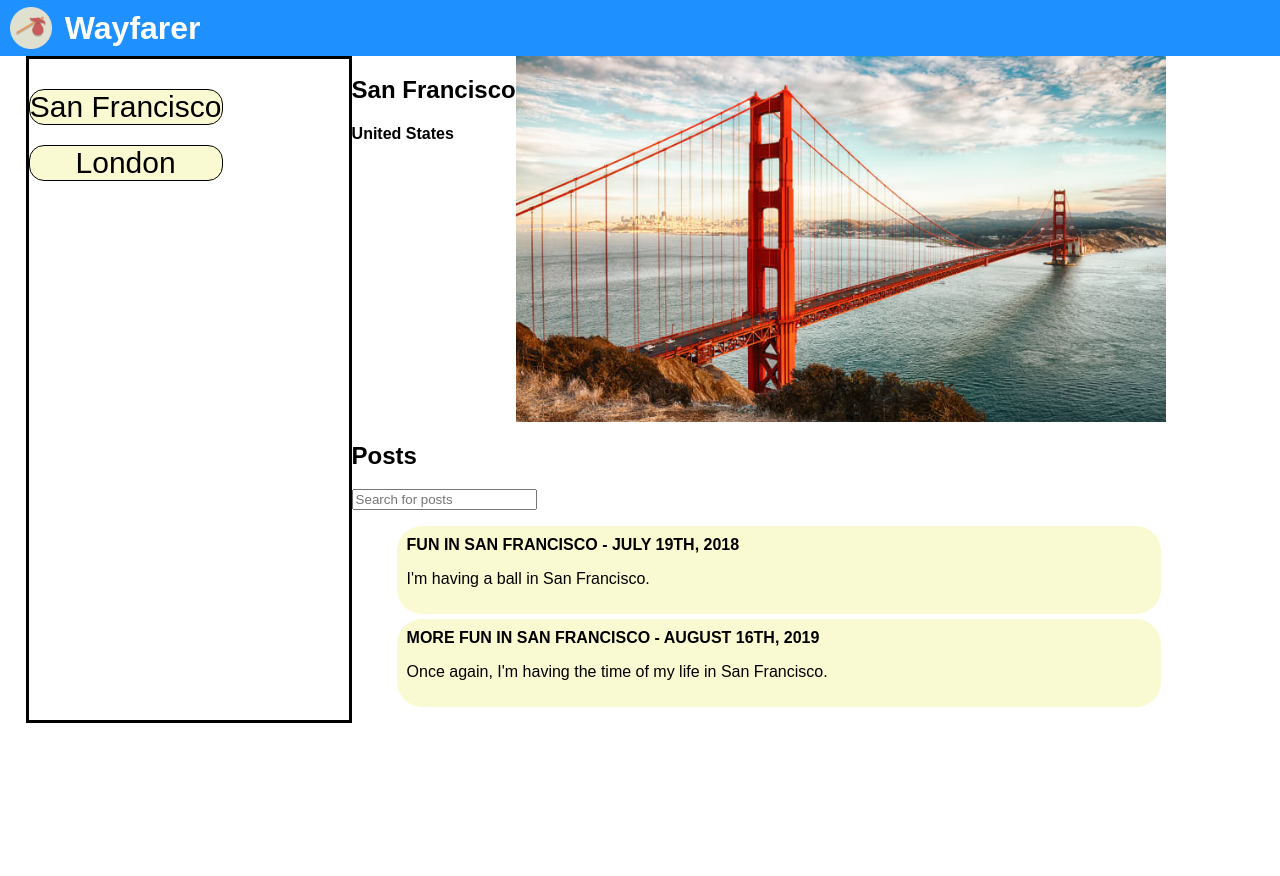
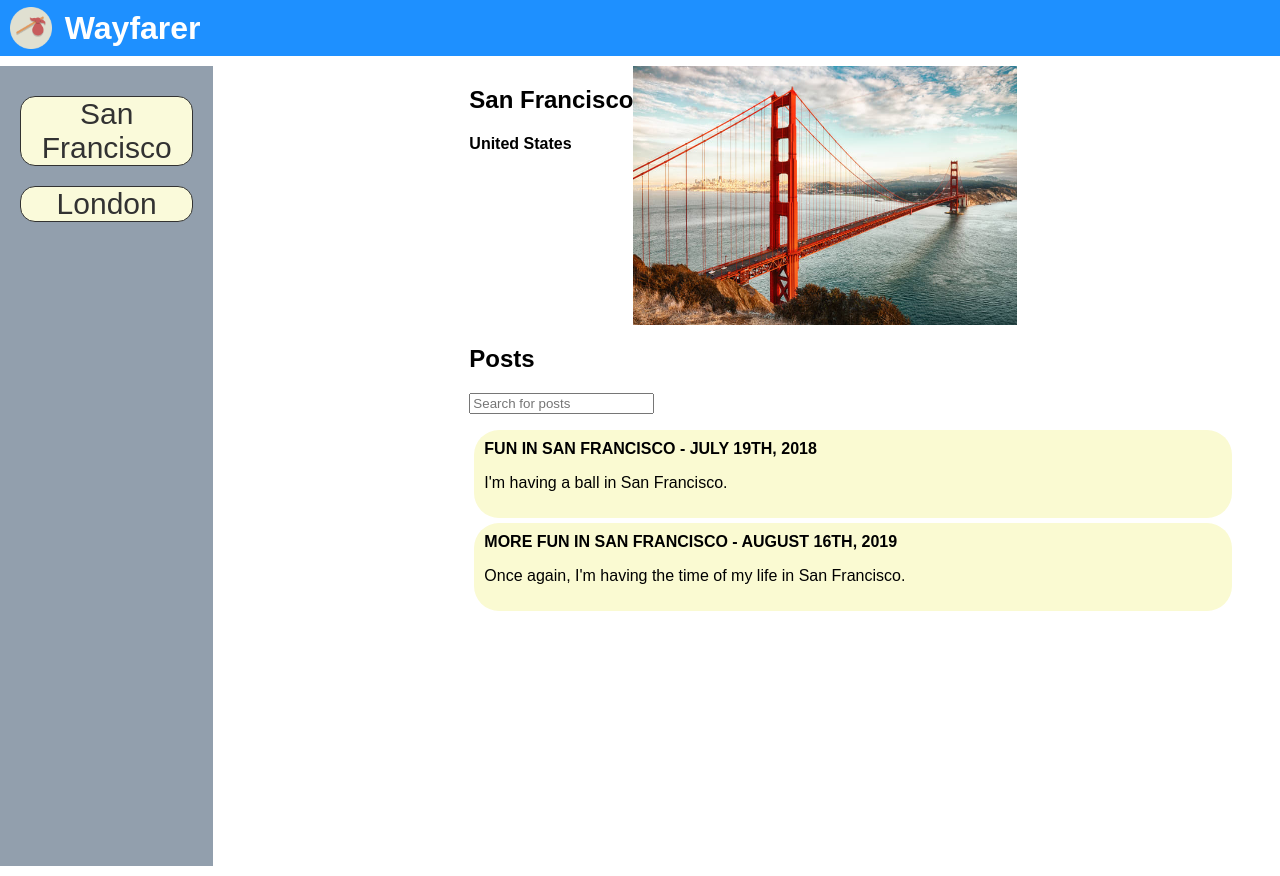
Before and after one commit to jackcurtin/wayfarer, an Angular app: page /cities/1 in a window 1280 px wide. Before the commit the page ends 800 px from the top, so only its background shows below. Built offline with nearby package versions, Linux system fonts and the light colour scheme.

Commit message:
CSS styling continues

```diff
--- a/src/app/app.component.css
+++ b/src/app/app.component.css
@@ -3,13 +3,15 @@ header{
   background-color: dodgerblue;
   color: white;
   height: 7vh;
+  width: 100%;
   align-items: center;
 }
 h1{
   margin-left: 1vw;
 }
 #content{
-  margin: 0px 2% 2% 2%;
+  width: 100%;
+  height: 100%;
   display: inline-flex;
   justify-content: space-evenly;
 }
--- a/src/app/cities/cities.component.css
+++ b/src/app/cities/cities.component.css
@@ -1,24 +1,34 @@
 #cities_landing{
   display: inline-flex;
   justify-content: space-evenly;
-  margin: auto;
+  margin: 10px auto;
+  height: 100%;
+  width: 100vw;
 }
 #cities_list{
-  width: 25vw;
+  width: 20vw;
+  height: 100%;
   font-size: 30px;
-  border: black solid;
-  justify-content: center;
+  background-color: lightslategray;
+  opacity: 80%;
 }
 
 .city_links{
   text-align: center;
   background-color: lightgoldenrodyellow;
   border-radius: 15px;
-  margin-top: 20px;
+  margin: 20px auto;
   border: black solid 1px;
-  width: 60%;
+  width: 80%;
+  height: auto;
 }
 
 ul{
   padding-left: 0px;
 }
+
+#outlet{
+  width: 100%;
+  display: inline-flex;
+  justify-items: right;
+}
--- a/src/app/cities/cities.component.html
+++ b/src/app/cities/cities.component.html
@@ -8,5 +8,7 @@
         </li>
       </ul>
     </section>
-  <router-outlet></router-outlet>
+  <section id="outlet">
+    <router-outlet></router-outlet>
+  </section>
 </div>
--- a/src/app/cities/city-listing/city-listing.component.css
+++ b/src/app/cities/city-listing/city-listing.component.css
@@ -12,16 +12,26 @@
 
 #city_header{
   display: inline-flex;
+  grid-column-start: 2;
+  grid-row-start: 1;
 }
 
 #city_img{
-  width: 650px;
-  text-align: right;
+  width: 50%;
 }
 
 #city_listing{
-  display: flex;
-  flex-direction: column;
-  width: 100%;
-  justify-items: center;
+  display: grid;
+  grid-template-rows: 50% 50%;
+  grid-template-columns: 25% 75%;
+  width: 80vw;
 }
+
+#post_outlet{
+  grid-column-start: 2;
+  grid-row-start: 2;
+}
+
+ul{
+  padding-left: 0px;
+}
--- a/src/app/cities/city-listing/city-listing.component.html
+++ b/src/app/cities/city-listing/city-listing.component.html
@@ -6,7 +6,7 @@
     </section>
     <img id="city_img" src='../../../assets/images/city-images/{{city.id}}.jpeg'>
   </div>
-  <div>
+  <div id="post_outlet">
     <h2>Posts</h2>
     <input [(ngModel)]="searchInput" type="text" placeholder="Search for posts" (keyup)="pushSearch(searchInput)">
     <ul *ngIf="filteredPosts.length===0 && searchInput.length!==0">
--- a/src/styles.css
+++ b/src/styles.css
@@ -1,6 +1,8 @@
 body{
   font-family: 'PT Sans Narrow', sans-serif;
   margin: 0px;
+  height: 100vh;
+  width: 100vw;
 }
 ul{
   list-style: none;
```
